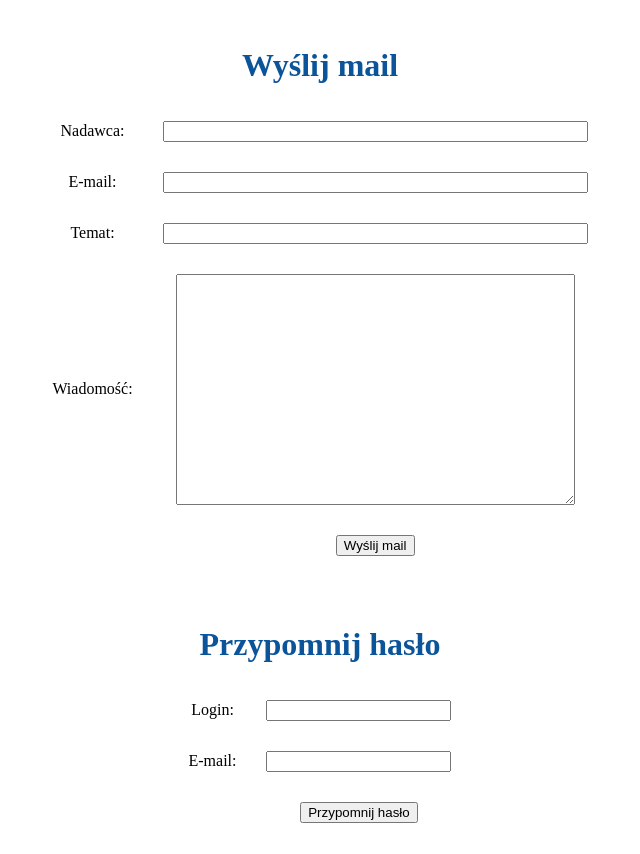
After one commit to JPisarski/ProjAppWWW_164419, a PHP site: page /contact.php in a window 1280 px wide. The commit adds this page. Shown: the whole page, without its empty margins (320-960 px from the left). Run offline with PHP 8.4, Linux system fonts and the light colour scheme; some libraries are stand-ins or nearby versions.

Commit message:
Add files via upload

```diff
--- a/lab_11/cfg.php
+++ b/lab_11/cfg.php
@@ -1,14 +1,29 @@
+<?php
 
-<?php
+// plik cfg.php zawiera zmienne potrzebne do połączenia się z bazą danych,
+// wysyłania maila za pomocą PHPMailer i logowania się do panelu admina
+
 $dbhost = 'localhost';
 $dbuser = 'root';
 $dbpass = '';
 $baza = 'moja_strona';
 
+$config = array(
+'smtp_host' => 'smtp.gmail.com',
+'smtp_auth' => true,
+'smtp_username' => 'jn242031@gmail.com',
+'smtp_password' => 'kcyf itap juln lycn',
+'smtp_secure' => 'tls',
+'smtp_port' => 587,
+);
+
+$login = 'jpisarski';
+$pass = '123PL';
+
+// łączymy się z bazą danych
+
 $link = mysqli_connect($dbhost, $dbuser, $dbpass);
 if(!$link) echo '<b>przerwane połączenie </b>';
 if(!mysqli_select_db($link, $baza)) echo 'nie wybrano bazy';
 
-	$login = 'jpisarski';
-	$pass = '123PL';
 ?>
--- /dev/null
+++ b/lab_11/contact.php
@@ -0,0 +1,139 @@
+<link rel="stylesheet" href="./css/style_admin.css">
+
+<?php
+
+// dołączamy zawartość pliku cfg.php
+
+include('cfg.php');
+
+// importujemy klasy PHPMailer do globalnej przestrzeni nazw
+
+use PHPMailer\PHPMailer\PHPMailer;
+use PHPMailer\PHPMailer\Exception;
+
+require 'PHPMailer-master/src/PHPMailer.php';
+require 'PHPMailer-master/src/SMTP.php';
+require 'PHPMailer-master/src/Exception.php';
+
+// funkcja PokazKontakt() wyświetla formularz, który jest potrzebny do wysłania maila
+
+function PokazKontakt()
+{
+	echo '
+    <div><br>
+        <h1 class="naglowek">Wyślij mail</h1>
+            <form method="post" action="'.$_SERVER['REQUEST_URI'].'">
+                <table>
+					<tr><td>Nadawca:</td><td><input type="text" name="nadawca" size="50" required/></td></tr>
+                    <tr><td>E-mail:</td><td><input type="text" name="adres" size="50" required/td></tr>
+					<tr><td>Temat:</td><td><input type="text" name="temat" size="50" required/></td></tr>
+                    <tr><td>Wiadomość:</td><td><textarea name="tresc" rows=15 cols=47 required></textarea></td></tr>
+                    <tr><td></td><td><input type="submit" name="wyslij_mail" value="Wyślij mail" /></td></tr>
+                </table>
+            </form>
+    </div>
+	';
+}
+
+// funkcja WyslijMailKontakt() wysyła mail utworzony za pomocą danych zawartych w powyższym formularzu
+
+function WyslijMailKontakt()
+{
+	global $config;
+	PokazKontakt();
+
+	if ($_SERVER['REQUEST_METHOD'] == 'POST' && isset($_POST['wyslij_mail'])) {
+		$mail = new PHPMailer(true);
+
+        try {
+			$mail->CharSet = "UTF-8";
+            $mail->SMTPDebug = 0;
+            $mail->isSMTP();
+            $mail->Host = $config['smtp_host'];
+            $mail->SMTPAuth = $config['smtp_auth'];
+            $mail->Username = $config['smtp_username'];
+            $mail->Password = $config['smtp_password'];
+            $mail->SMTPSecure = $config['smtp_secure'];
+            $mail->Port = $config['smtp_port'];
+            $mail->setFrom($_POST['adres'], $_POST['nadawca']);
+			$mail->AddReplyTo($_POST['adres'], $_POST['nadawca']);
+            $mail->addAddress("jn242031@gmail.com");
+            $mail->isHTML(false);
+            $mail->Subject = $_POST['temat'];
+            $mail->Body = $_POST['tresc'];
+
+			// wysyłanie maila
+
+            $mail->send();
+			echo "<script>window.location.href='contact.php';</script>";
+			exit();
+        } catch (Exception $e) {
+             echo '<center>Wiadomość nie została wysłana.</center>';
+        }
+    }
+}
+
+// funkcja PrzypomnijHaslo() wyświetla formularz, a następny wysyła na podany w wcześniej wymienionym formularzu
+// adres e-mail wiadomość zawierającą zapomniane hasło
+
+function PrzypomnijHaslo()
+{
+	global $login;
+	global $pass;
+	global $config;
+
+	echo '
+	<div><br>
+        <h1 class="naglowek">Przypomnij hasło</h1>
+            <form method="post" action="'.$_SERVER['REQUEST_URI'].'">
+                <table>
+					<tr><td>Login:</td><td><input type="text" name="login" required /></td></tr>
+                    <tr><td>E-mail:</td><td><input type="text" name="emaild" required/></td></tr>
+                    <tr><td></td><td><input type="submit" name="przypomij_haslo" value="Przypomnij hasło" /></td></tr>
+                </table>
+            </form>
+    </div>
+	';
+
+	if ($_SERVER['REQUEST_METHOD'] == 'POST' && isset($_POST['przypomij_haslo'])) {
+		if($login == $_POST['login'])
+		{
+			$mail = new PHPMailer(true);
+
+			try {
+				$mail->CharSet = "UTF-8";
+				$mail->SMTPDebug = 0;
+				$mail->isSMTP();
+				$mail->Host = $config['smtp_host'];
+				$mail->SMTPAuth = $config['smtp_auth'];
+				$mail->Username = $config['smtp_username'];
+				$mail->Password = $config['smtp_password'];
+				$mail->SMTPSecure = $config['smtp_secure'];
+				$mail->Port = $config['smtp_port'];
+				$mail->setFrom('jn242031@gmail.com', 'Wiadomość przypominająca hasło');
+				$mail->addAddress($_POST['emaild']);
+				$mail->isHTML(false);
+				$mail->Subject = 'Przypomnienie hasła';
+				$mail->Body = 'Twoje hasło: ' . $pass;
+
+				//wysyłanie maila
+
+				$mail->send();
+				echo "<script>window.location.href='contact.php';</script>";
+				exit();
+			} catch (Exception $e) {
+				 echo '<center>Wiadomość nie została wysłana.</center>';
+			}
+		}
+		else{
+			echo '<center>Niepoprawny login! Wprowadź poprawny login.</center>';
+		}
+	}
+}
+
+// wywołujemy funkcje WyslijMailKontakt() i PrzypomnijHaslo()
+
+WyslijMailKontakt();
+PrzypomnijHaslo();
+
+?>
--- a/lab_11/showpage.php
+++ b/lab_11/showpage.php
@@ -1,4 +1,9 @@
 <?php
+
+// funkcja PokazPodstrone($id) łączy się z bazą danych o nazwie 'moja_strona',
+// następnie wyszukuje podstronę o danym id w bazie,
+// jeśli nie istnieje odpowiednia podstrona, zwracany jest komunikat '[nie_znaleziono_strony]',
+// jeśli istnieje odpowiednia podstrona, zwracana jest treść podstrony.
 
 function PokazPodstrone($id)
 {
```
Also changed, not shown: lab_11/index.php (+17 -3 lines), lab_11/page_list.sql (+4 -4 lines). Lines whose indentation alone changed are shown as unchanged.
